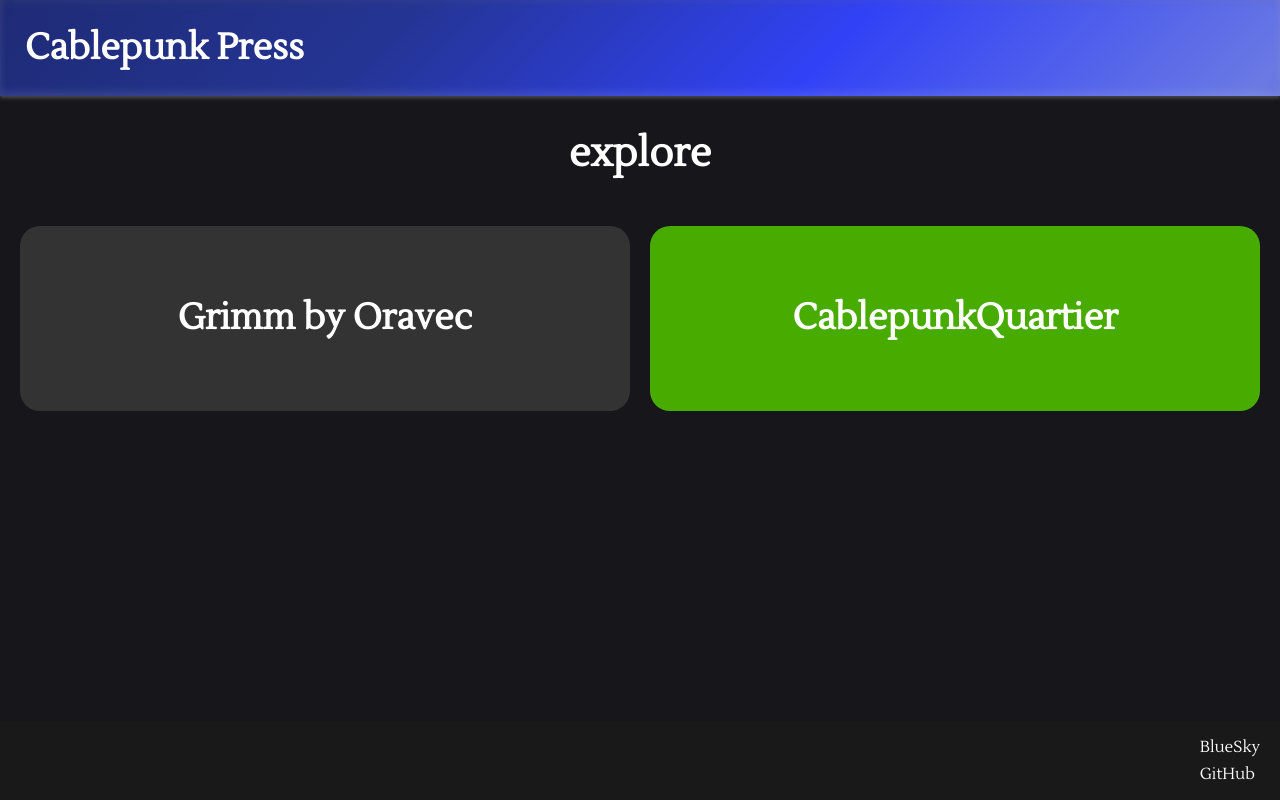
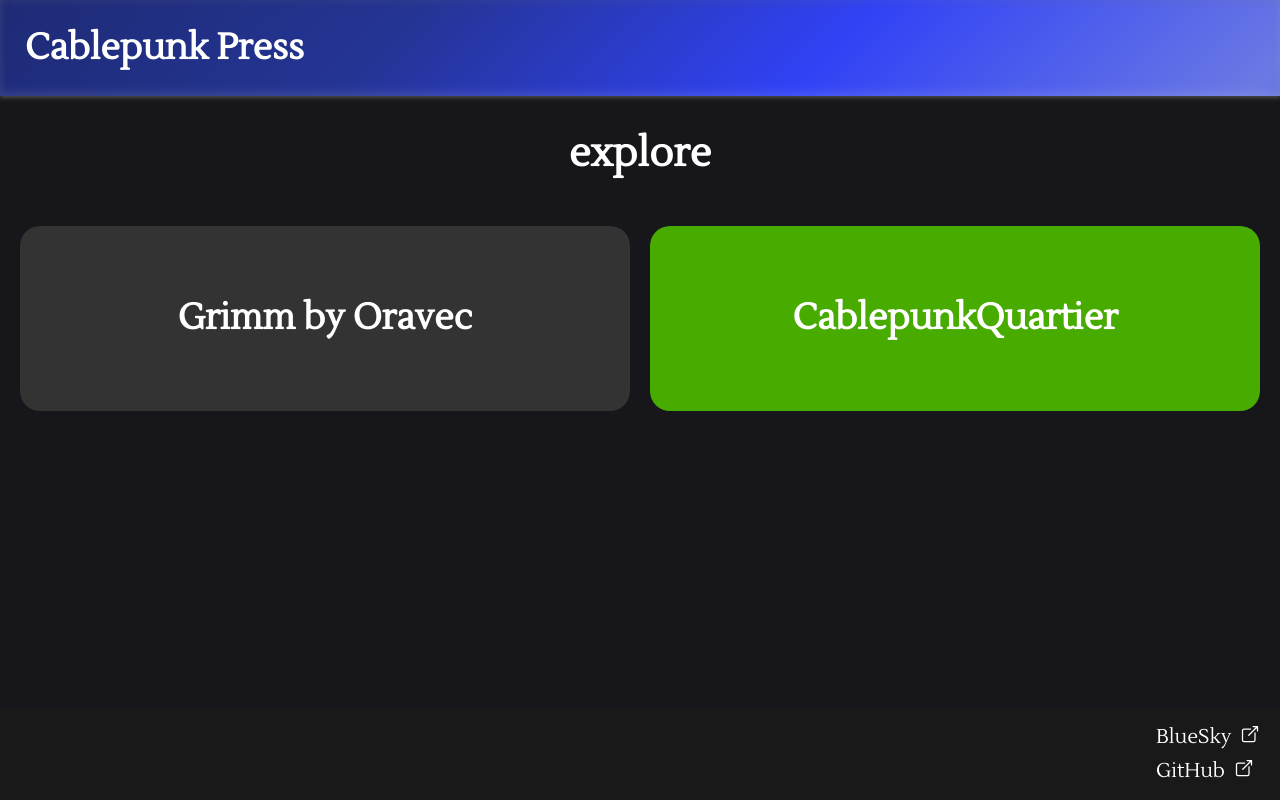
Before and after one commit to CablepunkPress/cablepunk.press, a plain HTML site: page index.html in a window 1280 px wide. Drawn offline with nearby package versions, Linux system fonts and the light colour scheme.

Commit message:
Add and format external link icon

```diff
--- a/css/styles.css
+++ b/css/styles.css
@@ -169,15 +169,24 @@ a {
 }
 
 .social li {
-    margin-bottom: 7px;
+    margin-bottom: 8px;
 }
 
 .social a {
     color: #FFFFFF;
     text-decoration: none;
     font-weight: normal;
+    font-size: 20px;
 }
 
 .social a:hover {
     text-decoration: underline;
 }
+
+.external-link-icon {
+    width: 20px;
+    height: 20px;
+    vertical-align: -5%;
+    margin-left: 4px;
+    filter: invert(1) brightness(100%);
+}
--- a/index.html
+++ b/index.html
@@ -44,12 +44,21 @@
     </div>
 
     <footer class="footer">
+        <!-- external link icon from Ionic https://ionic.io/ionicons -->
         <div class="social">
             <ul>
-                <li><a href="https://bsky.app/">BlueSky</a></li>
-                <li><a href="https://github.com/">GitHub</a></li>
+                <li><a href="https://bsky.app/" class="external-link" target="_blank" rel="noopener noreferrer" aria-label="Open BlueSky profile in new tab">
+                    <span>BlueSky</span>
+                    <img src="open-outline.svg" class="external-link-icon" alt="External link icon"></a>
+                </li>
+                <li><a href="https://github.com/" class="external-link" target="_blank" rel="noopener noreferrer" aria-label="Open Github profile in new tab">
+                    <span>GitHub</span>
+                    <img src="open-outline.svg" class="external-link-icon" alt="External link icon"></a>
+                </li>
             </ul>
         </div>
     </footer>
+    <script type="module" src="https://unpkg.com/ionicons@7.1.0/dist/ionicons/ionicons.esm.js"></script>
+    <script nomodule src="https://unpkg.com/ionicons@7.1.0/dist/ionicons/ionicons.js"></script>
 </body>
 </html>
```
Also changed, not shown: open-outline.svg (added).
